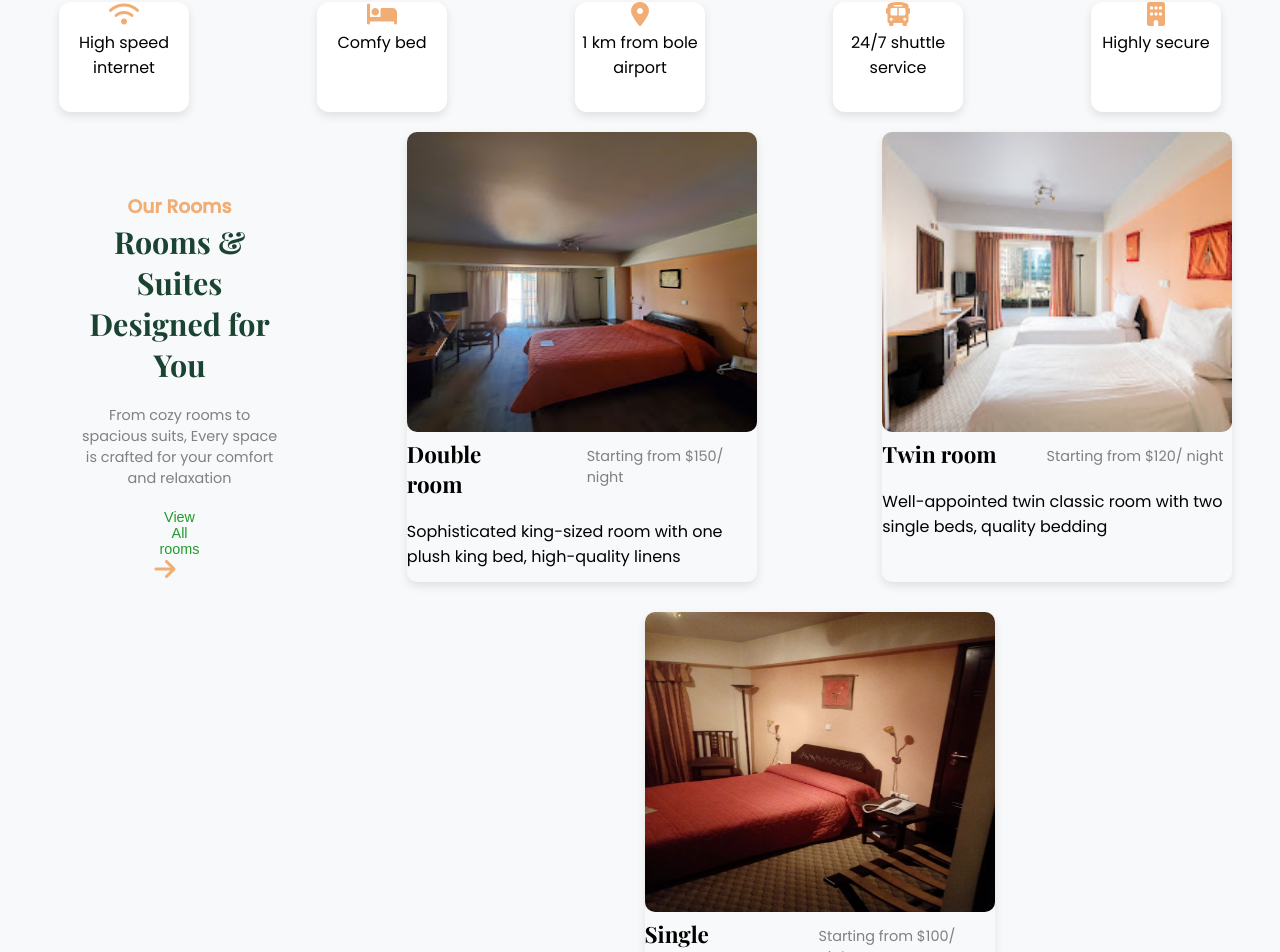
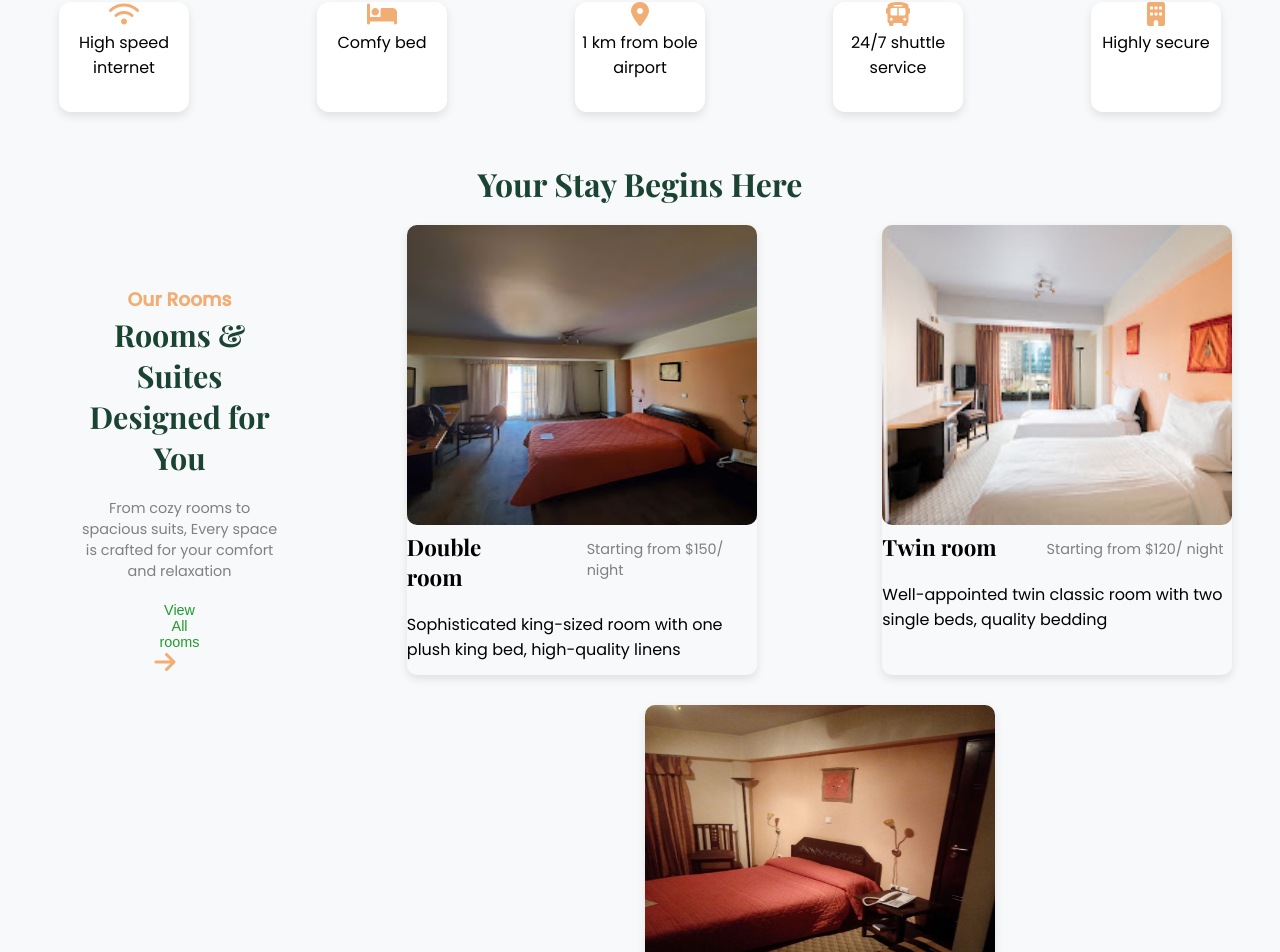
Before and after one commit to Paulos-g/Garden-Inn-project, a React (Vite) app: page / in a window 1280 px wide. Shown: the part 988-1940 px from the top of the page. Built offline with nearby package versions, Linux system fonts and the light colour scheme.

Commit message:
Add a Header text before rooms section

```diff
--- a/src/Home.jsx
+++ b/src/Home.jsx
@@ -52,6 +52,7 @@ function Home() {
         <Service icon="fa-solid fa-bus" title="24/7 shuttle service" />
         <Service icon="fa-solid fa-building shield" title="Highly secure" />
       </div>
+      <Header text="Your Stay Begins Here" />
       <section id="Rooms">
         <div className="room-container">
           <div className="room-text">
```
